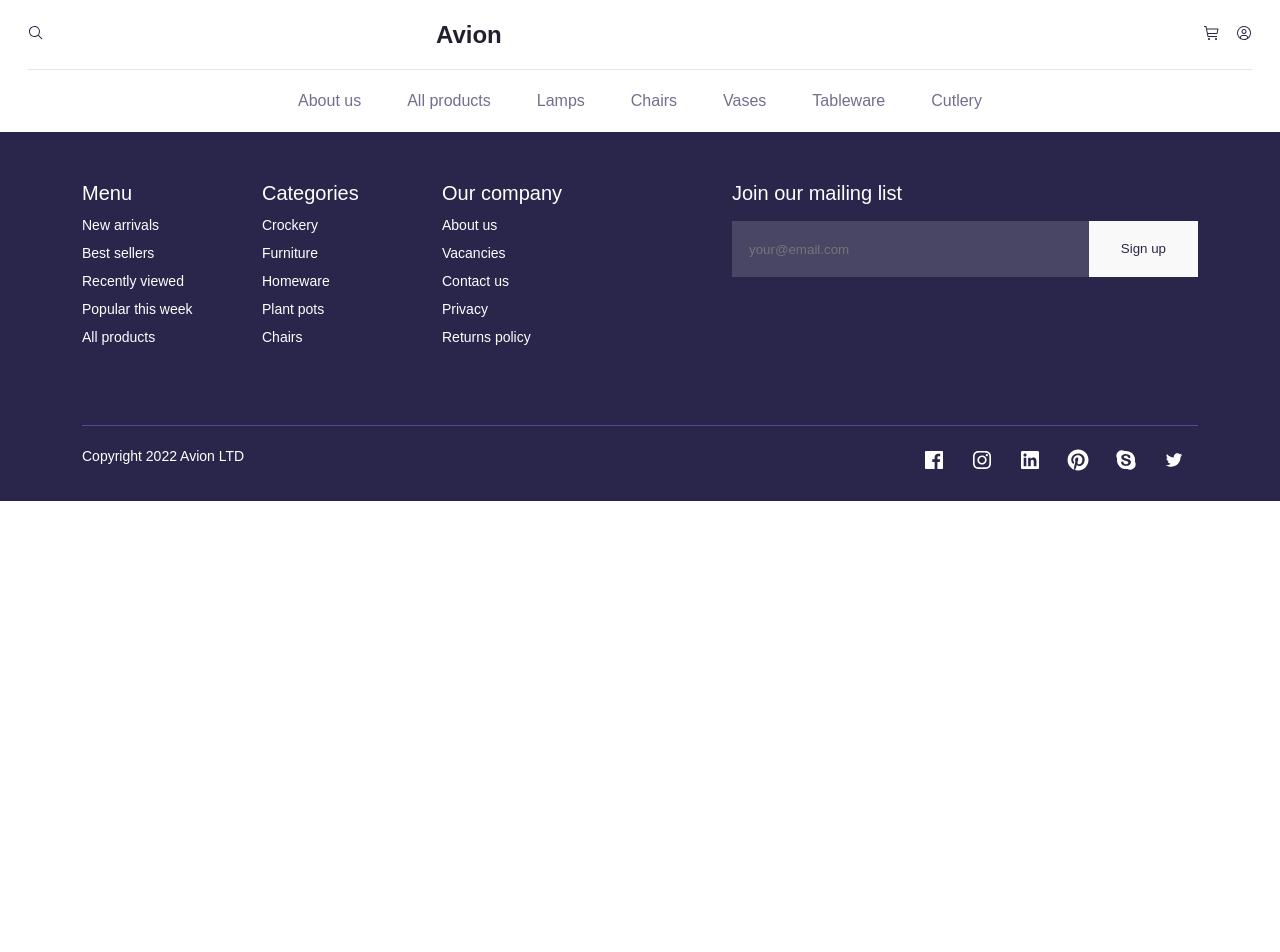
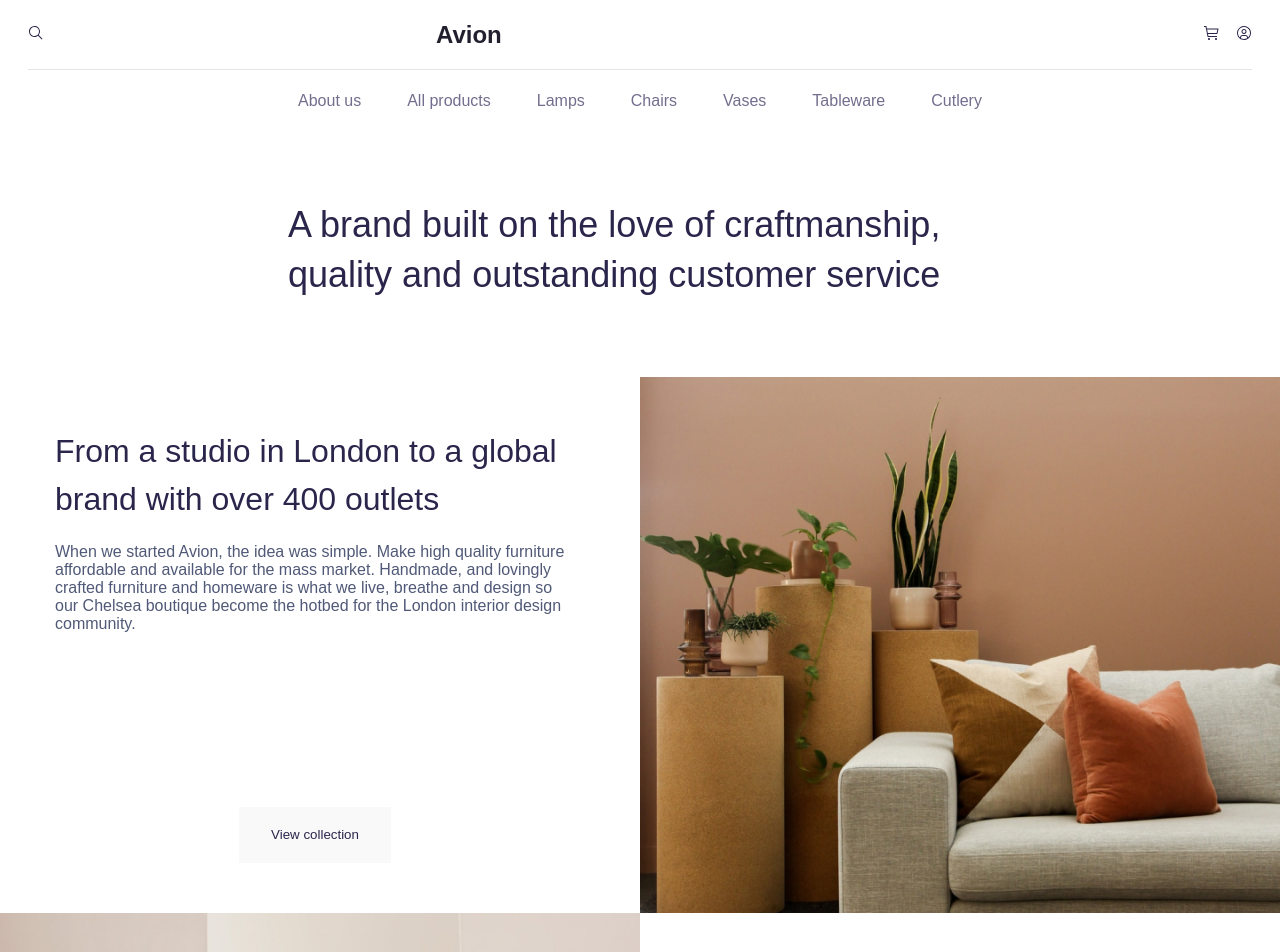
Before and after one commit to Vitalinski/Ecommerce-shop-with-Vue, a Vue app: page /about in a window 1280 px wide. Shown: the top 952 px of the page. Before the commit the page ends 800 px from the top, so only its background shows below. Built offline with nearby package versions, Linux system fonts and the light colour scheme; a web font is replaced by a local one.

Commit message:
About us page added.

```diff
--- a/src/components/CoverImage.vue
+++ b/src/components/CoverImage.vue
@@ -1,6 +1,6 @@
 <template>
   <div class="cover-image">
-    <InformationBlock :title="title" :description="description" :link="link"></InformationBlock>
+    <InformationBlock  :title="title" :description="description" :link="link"></InformationBlock>
 </div>
 <img class="mobile-image" src="/img/hero.jpg" alt="Image">
 
--- a/src/components/Ideas.vue
+++ b/src/components/Ideas.vue
@@ -1,7 +1,7 @@
 <template>
 <div class="ideas">
 
-      <InformationBlock class="information-block" :title="title" :description="description" :link="link"
+      <InformationBlock class="information-block" :title="title" :description="description"
        btnBackground="#F9F9F926" background="var(--primary)
 " btnColor="white"
        colorTitle="white"  colorDescription="white"></InformationBlock>
@@ -21,7 +21,6 @@ data(){
     return{
  title : 'It started with a small idea',
  description : 'A global brand with local beginnings, our story begain in a small studio in South London in early 2014',
-link : '',
     }
 }
 }
@@ -34,7 +33,7 @@ link : '',
     column-gap: 16px;
     padding: 0 80px;
     margin-bottom: 60px;
-@media screen and (max-width:668px){
+@media screen and (max-width:678px){
     grid-template-columns: repeat(1,1fr);
     padding: 0 24px;
 
--- a/src/components/InformationBlock.vue
+++ b/src/components/InformationBlock.vue
@@ -75,8 +75,13 @@ props:{
     font-size: 32px;
     line-height: 1.5;
     margin: 0 0 20px 0;
+    @media screen and (max-width: 1024px) {
+      font-size: 24px;
+   }
 }
 &__description{
+    display: block;
+         margin-bottom: 32px;
     @media screen and (max-width: 768px) {
         display: block;
          margin-bottom: 32px;
--- a/src/components/layout/Footer.vue
+++ b/src/components/layout/Footer.vue
@@ -9,7 +9,7 @@
             <router-link class="footer-columns__link" to="/">Best sellers</router-link>
             <router-link class="footer-columns__link" to="/">Recently viewed</router-link>
             <router-link class="footer-columns__link" to="/">Popular this week</router-link>
-            <router-link class="footer-columns__link" to="/collection">All products</router-link>
+            <router-link class="footer-columns__link" to="/products">All products</router-link>
 
           </div>
           <div class="footer-columns__column">
@@ -24,10 +24,10 @@
           </div>
           <div class="footer-columns__column">
             <span class="footer-columns__title">Our company</span>
-            <router-link class="footer-columns__link" to="/">About us</router-link>
+            <router-link class="footer-columns__link" to="/about">About us</router-link>
             <router-link class="footer-columns__link" to="/">Vacancies</router-link>
             <router-link class="footer-columns__link" to="/">Contact us</router-link>
-            <router-link class="footer-columns__link" to="/about">Privacy</router-link>
+            <router-link class="footer-columns__link" to="/">Privacy</router-link>
             <router-link class="footer-columns__link" to="/">Returns policy</router-link>
 
           </div>
@@ -38,7 +38,7 @@
         </div>
       </div>
       <div class="footer-social">
-        <span class="footer-social-copyright">Copyright 2022 Avion LTD</span>
+        <span class="footer-social-copyright">Copyright 2023 Avion LTD</span>
         <div class="footer-social-logos">
           <a href="#" class="footer-social-logos__link">
             <img src="/svg/logo-facebook.svg" alt="Meta">
--- a/src/router/router.js
+++ b/src/router/router.js
@@ -1,8 +1,9 @@
 import { createRouter, createWebHistory } from "vue-router";
 import MainPage from '@/views/MainPage.vue'
 import ProductPage from'@/views/ProductPage.vue'
-import ShoppingCart from'@/views/ShoppingCart.vue'
-import AllProducts from '@/views/AllProducts.vue'
+import ShoppingCartPage from'@/views/ShoppingCartPage.vue'
+import AllProductsPage from '@/views/AllProductsPage.vue'
+import AboutUsPage from '@/views/AboutUsPage.vue'
 const router= createRouter({
     history: createWebHistory(),
     routes:[
@@ -18,14 +19,19 @@ component:MainPage
             },
             {
               path:'/cart',
-              name:'ShoppingCart',
-              component:ShoppingCart
+              name:'ShoppingCartPage',
+              component:ShoppingCartPage
                   },
                   {
                     path:'/products',
-                    name:'AllProducts',
-                    component:AllProducts
+                    name:'AllProductsPage',
+                    component:AllProductsPage
                         },
+                        {
+                          path:'/about',
+                          name:'AboutUsPage',
+                          component:AboutUsPage
+                              },
 ],
 
 
--- /dev/null
+++ b/src/views/AboutUsPage.vue
@@ -0,0 +1,72 @@
+<template>
+<div class="about">
+
+      <div class="about-text">
+        A brand built on the love of craftmanship, quality and outstanding customer
+        service
+      </div>
+      <div class="about-history">
+        <InformationBlock  :title="firstHistoryTitle" :description="firstHistoryDescription"
+         colorTitle="#2A254B" colorDescription="#505977" ></InformationBlock>
+           <img class="about-history__img" src="/img/About-us-history1.jpg" alt="Image">
+           <img class="about-history__img" src="/img/About-us-history2.jpg" alt="Image">
+           <InformationBlock  :title="secondHistoryTitle" :description="secondHistoryDescription"
+         colorTitle="#2A254B" colorDescription="#505977" ></InformationBlock>
+    </div>
+</div>
+
+  <AboutBrand></AboutBrand>
+  <Subscribe></Subscribe>
+
+</template>
+
+<script setup>
+import AboutBrand from "../components/AboutBrand.vue";
+import Subscribe from "../components/Subscribe.vue";
+import InformationBlock from "../components/InformationBlock.vue";
+
+const firstHistoryTitle =`From a studio in London to a global brand with over  400 outlets`
+const firstHistoryDescription =' When we started Avion, the idea was simple. Make high quality furniture affordable and available for the mass market. Handmade, and lovingly crafted furniture and homeware is what we live, breathe and design so our Chelsea boutique become the hotbed for the London interior design community.'
+const secondHistoryTitle ='Our service isn’t just personal, it’s actually hyper personally exquisite'
+const secondHistoryDescription ='When we started Avion, the idea was simple. Make high quality furniture affordable and available for the mass market. Handmade, and lovingly crafted furniture and homeware is what we live, breathe and design so our Chelsea boutique become the hotbed for the London interior design community.'
+</script>
+
+<style lang="scss" scoped>
+.about{
+    @media screen and (max-width:768px){
+        padding: 20px;
+
+}
+&-text{
+    color: var(--primary);
+    max-width: 704px;
+    font-size: 36px;
+    font-family: var(--clash);
+    line-height: 50.40px;
+    margin: 68px auto 76px auto;
+    @media screen and (max-width:768px){
+font-size: 32px;
+line-height: 44.80px;
+}
+}
+&-history{
+    display: grid;
+    grid-template-columns: repeat(2,1fr);
+    @media screen and (max-width:768px){
+    grid-template-columns: repeat(1,1fr);
+
+
+}
+&__img{
+
+    height: 100%;
+    @media screen and (max-width:768px){
+max-height: 358px;
+margin: 20px auto;
+
+
+}
+}
+}
+}
+</style>
--- a/src/views/AllProducts.vue
+++ b/src/views/AllProductsPage.vue
@@ -129,6 +129,8 @@ const filter =[
 .content {
   display: grid;
   grid-template-columns: 30% 1fr;
+  @media screen and (max-width: 768px) {
+display: block;      }
   &-filter {
     padding: 48px 0 0 80px;
     &__title{
@@ -152,4 +154,8 @@ margin-bottom: 12px;
 
   }
 }
+sidebar{
+  @media screen and (max-width: 768px) {
+display: none;      }
+}
 </style>
--- a/src/views/MainPage.vue
+++ b/src/views/MainPage.vue
@@ -1,11 +1,9 @@
 <template>
-    <div class="container">
   <CoverImage></CoverImage>
   <AboutBrand></AboutBrand>
   <ProductsLine></ProductsLine>
   <Ideas></Ideas>
   <subscribe></subscribe>
-  </div>
   </template>
 
   <script setup>
```
Also changed, not shown: src/components/layout/Header.vue (+115 -58 lines), public/img/About-us-history1.jpg (added), public/img/About-us-history2.jpg (added), src/views/ShoppingCartPage.vue (renamed from src/views/ShoppingCart.vue).
